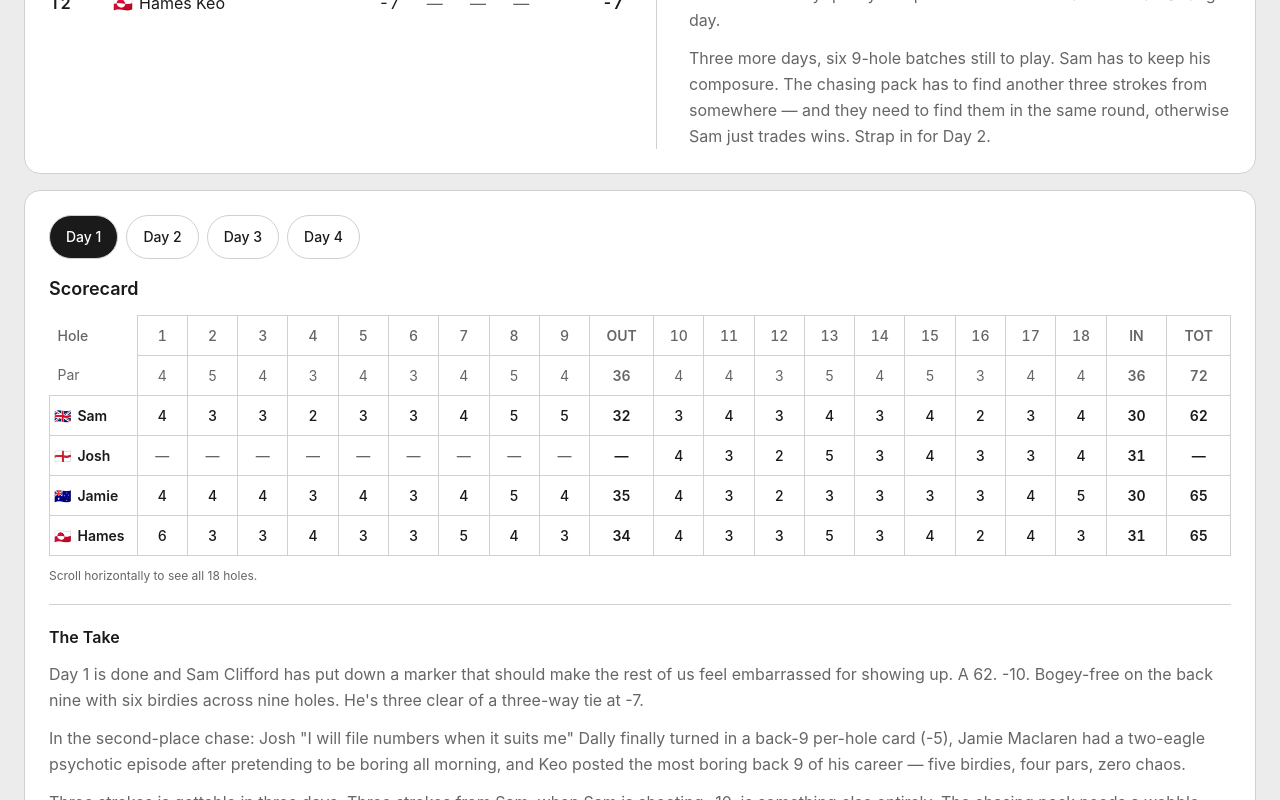
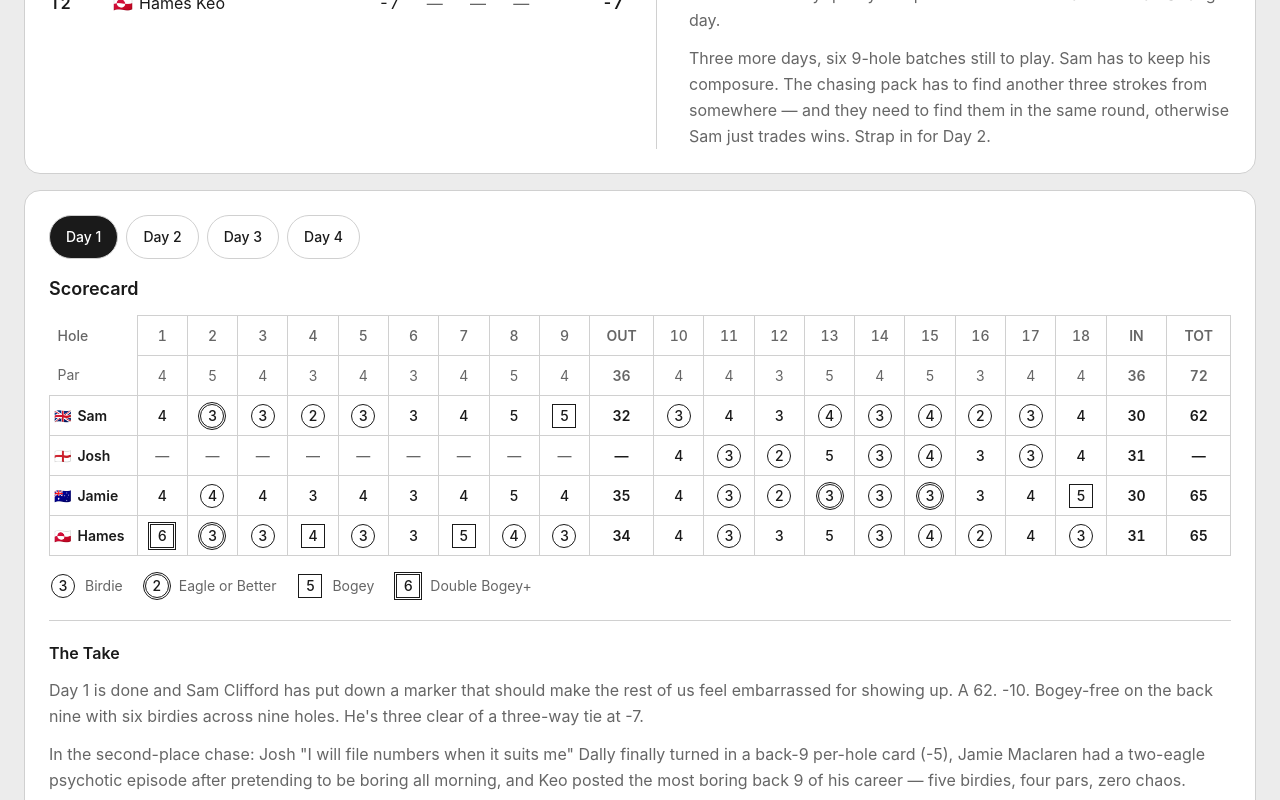
Before and after one commit to jameskeo126/webbers-golf-dashboard, a Next.js app: page / in a window 1280 px wide. Shown: the part 359-1159 px from the top of the page. Built offline with nearby package versions, Linux system fonts and the light colour scheme.

Commit message:
Restore shape outlines on scorecard cells (no fill, just outline) plus a legend below the table

```diff
--- /dev/null
+++ b/components/ResultIcon.tsx
@@ -0,0 +1,43 @@
+import type { ResultClass } from "@/data/types"
+
+// Renders the shape outline that sits behind a score number.
+// Birdie: 1 circle. Eagle or better: 2 concentric circles.
+// Bogey: 1 square. Double bogey+: 2 concentric squares.
+// Par: nothing.
+// Mirrors the EA Sports PGA Road to the Masters scorecard convention.
+//
+// Parent must have `position: relative`; the icon spans `inset-0` and
+// centers the shape over the cell.
+export function ResultIcon({ result }: { result: ResultClass | null }) {
+  if (result === "birdie") {
+    return (
+      <span aria-hidden="true" className="absolute inset-0 flex items-center justify-center">
+        <span className="block w-5 h-5 sm:w-6 sm:h-6 rounded-full border" style={{ borderColor: "currentColor" }} />
+      </span>
+    )
+  }
+  if (result === "eagle_or_better") {
+    return (
+      <span aria-hidden="true" className="absolute inset-0 flex items-center justify-center">
+        <span className="block w-5 h-5 sm:w-6 sm:h-6 rounded-full border" style={{ borderColor: "currentColor" }} />
+        <span className="absolute block w-6 h-6 sm:w-7 sm:h-7 rounded-full border" style={{ borderColor: "currentColor" }} />
+      </span>
+    )
+  }
+  if (result === "bogey") {
+    return (
+      <span aria-hidden="true" className="absolute inset-0 flex items-center justify-center">
+        <span className="block w-5 h-5 sm:w-6 sm:h-6 border" style={{ borderColor: "currentColor" }} />
+      </span>
+    )
+  }
+  if (result === "double_bogey_plus") {
+    return (
+      <span aria-hidden="true" className="absolute inset-0 flex items-center justify-center">
+        <span className="block w-5 h-5 sm:w-6 sm:h-6 border" style={{ borderColor: "currentColor" }} />
+        <span className="absolute block w-6 h-6 sm:w-7 sm:h-7 border" style={{ borderColor: "currentColor" }} />
+      </span>
+    )
+  }
+  return null
+}
--- a/components/ScoreCell.tsx
+++ b/components/ScoreCell.tsx
@@ -1,13 +1,18 @@
-export function ScoreCell({ strokes }: { strokes: number | null }) {
+import { computeResult } from "@/lib/scoreUtils"
+import { ResultIcon } from "./ResultIcon"
+
+export function ScoreCell({ strokes, par }: { strokes: number | null; par: number }) {
+  const result = computeResult(strokes, par)
   return (
     <td
-      className="h-10 min-w-[24px] sm:w-16 text-center tabular text-sm font-medium"
+      className="relative h-10 min-w-[24px] sm:w-16 text-center tabular text-sm font-medium"
       style={{
         color: strokes === null ? "var(--text-muted)" : "var(--text-primary)",
         border: "1px solid var(--border)",
       }}
     >
-      {strokes === null ? "—" : strokes}
+      <ResultIcon result={result} />
+      <span className="relative z-10">{strokes === null ? "—" : strokes}</span>
     </td>
   )
 }
--- a/components/Scorecard.tsx
+++ b/components/Scorecard.tsx
@@ -1,9 +1,25 @@
-import type { Round } from "@/data/types"
+import type { Round, ResultClass } from "@/data/types"
 import type { ReactNode } from "react"
 import { PLAYERS } from "@/data/players"
 import { HOLE_PARS, FRONT_9_PAR, BACK_9_PAR } from "@/data/course"
 import { ScoreCell } from "./ScoreCell"
+import { ResultIcon } from "./ResultIcon"
 import { ExpandableProse } from "./ExpandableProse"
+
+function LegendEntry({ result, sample, label }: { result: ResultClass; sample: number; label: string }) {
+  return (
+    <span className="flex items-center gap-2" style={{ color: "var(--text-muted)" }}>
+      <span
+        className="relative inline-flex h-7 w-7 items-center justify-center tabular text-sm font-medium"
+        style={{ color: "var(--text-primary)" }}
+      >
+        <ResultIcon result={result} />
+        <span className="relative z-10">{sample}</span>
+      </span>
+      <span>{label}</span>
+    </span>
+  )
+}
 
 function sumStrokes(holes: { strokes: number | null }[], from: number, to: number): number | null {
   let sum = 0
@@ -75,13 +91,13 @@ export function Scorecard({ round, tabs }: { round: Round; tabs?: ReactNode }) {
                     <span>{player.displayName.split(" ")[0]}</span>
                   </td>
                   {sc.holes.slice(0, 9).map(hole => (
-                    <ScoreCell key={hole.holeNumber} strokes={hole.strokes} />
+                    <ScoreCell key={hole.holeNumber} strokes={hole.strokes} par={hole.par} />
                   ))}
                   <td className="h-10 min-w-[24px] sm:w-20 text-center font-semibold tabular" style={totalCellStyle}>
                     {out === null ? "—" : out}
                   </td>
                   {sc.holes.slice(9).map(hole => (
-                    <ScoreCell key={hole.holeNumber} strokes={hole.strokes} />
+                    <ScoreCell key={hole.holeNumber} strokes={hole.strokes} par={hole.par} />
                   ))}
                   <td className="h-10 min-w-[24px] sm:w-20 text-center font-semibold tabular" style={totalCellStyle}>
                     {inn === null ? "—" : inn}
@@ -95,7 +111,13 @@ export function Scorecard({ round, tabs }: { round: Round; tabs?: ReactNode }) {
           </tbody>
         </table>
       </div>
-      <p className="mt-3 text-xs" style={{ color: "var(--text-muted)" }}>
+      <div className="mt-4 flex flex-wrap items-center gap-x-5 gap-y-2 text-xs sm:text-sm">
+        <LegendEntry result="birdie" sample={3} label="Birdie" />
+        <LegendEntry result="eagle_or_better" sample={2} label="Eagle or Better" />
+        <LegendEntry result="bogey" sample={5} label="Bogey" />
+        <LegendEntry result="double_bogey_plus" sample={6} label="Double Bogey+" />
+      </div>
+      <p className="mt-3 text-xs sm:hidden" style={{ color: "var(--text-muted)" }}>
         Scroll horizontally to see all 18 holes.
       </p>
       {round.commentary.summary ? (
```
